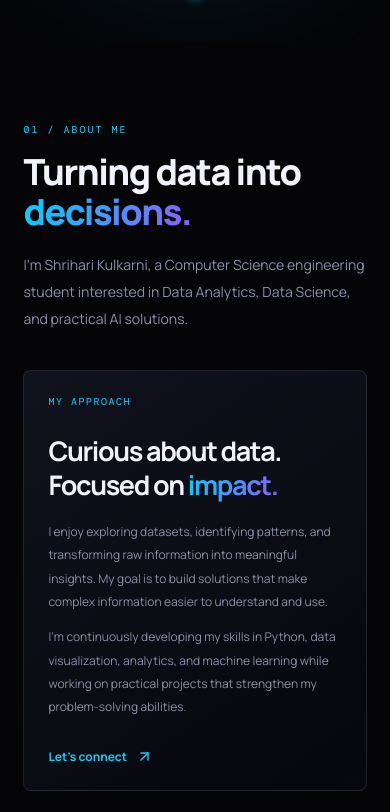
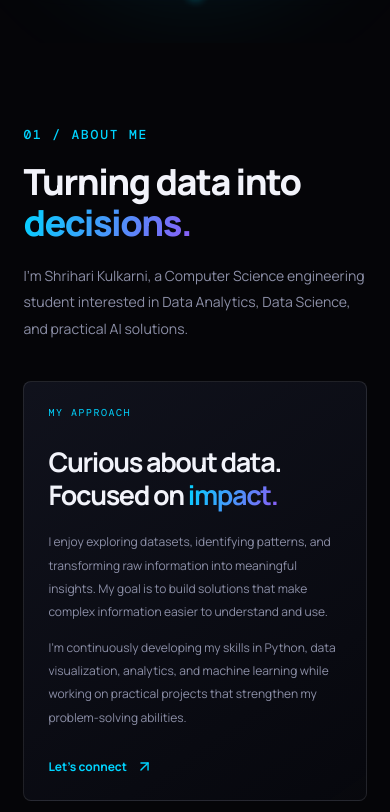
Before and after one commit to Shrihari-Kulkarni04/Shrihari-Portfolio, a React (Vite) app: page / in a window 390 px wide. Shown: the part 1046-1858 px from the top of the page. Built offline with nearby package versions, Linux system fonts and the light colour scheme.

Commit message:
Increase typography size across section labels

```diff
--- a/src/styles.css
+++ b/src/styles.css
@@ -2851,3 +2851,44 @@ main,
     letter-spacing: 1.8px;
   }
 }
+/* ===== GLOBAL SECTION LABEL SIZE ===== */
+
+.about-eyebrow,
+.education-eyebrow,
+.section-eyebrow,
+.skills-section-label,
+.eyebrow,
+.panel-index {
+  font-size: 16px !important;
+  font-weight: 800;
+  letter-spacing: 2.5px;
+  line-height: 1.8;
+}
+
+/* Other section-specific labels */
+.card-overline,
+.form-heading,
+.timeline-meta {
+  font-size: 12px;
+  font-weight: 600;
+  letter-spacing: 1.5px;
+}
+
+/* Mobile responsive sizes */
+@media (max-width: 600px) {
+  .about-eyebrow,
+  .education-eyebrow,
+  .section-eyebrow,
+  .skills-section-label,
+  .eyebrow,
+  .panel-index {
+    font-size: 13px !important;
+    letter-spacing: 1.8px;
+  }
+
+  .card-overline,
+  .form-heading,
+  .timeline-meta {
+    font-size: 11px;
+  }
+}
```
